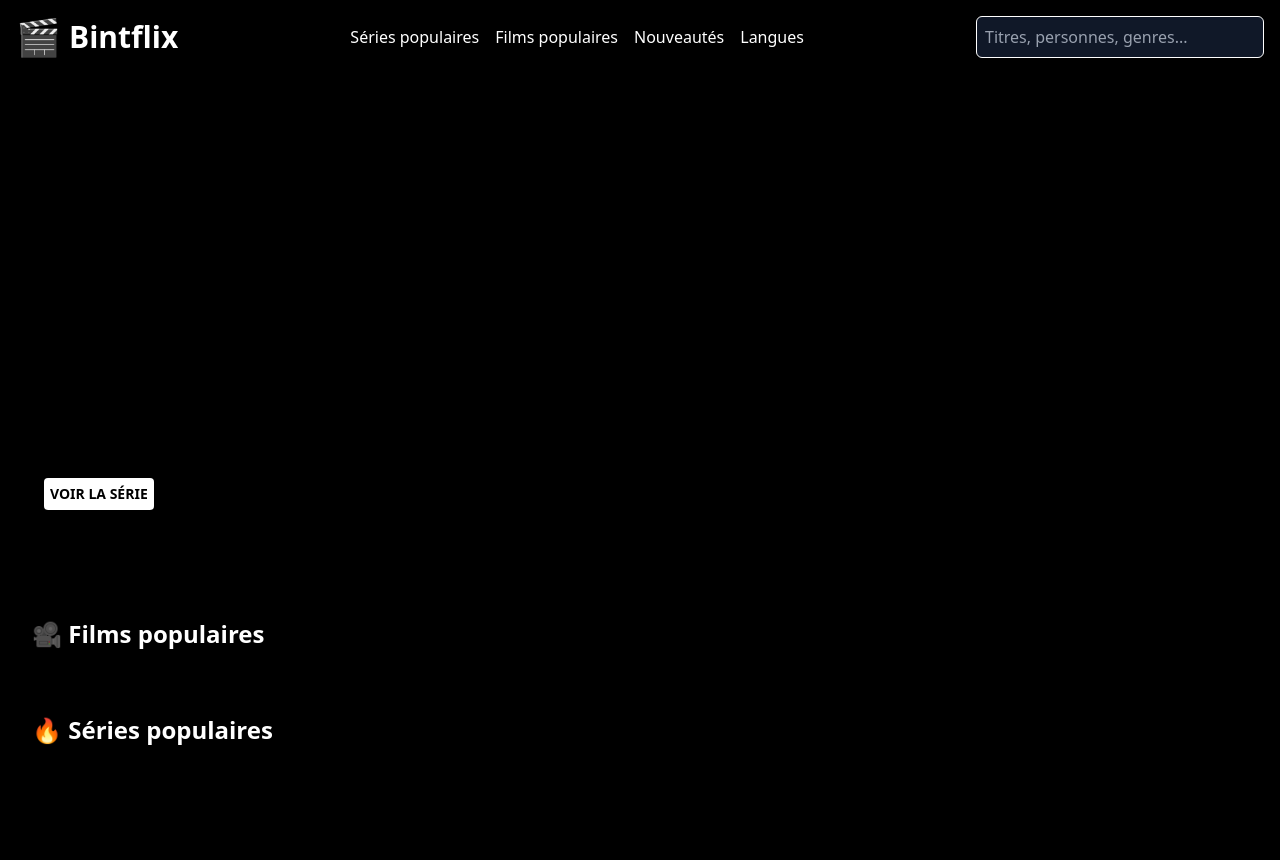
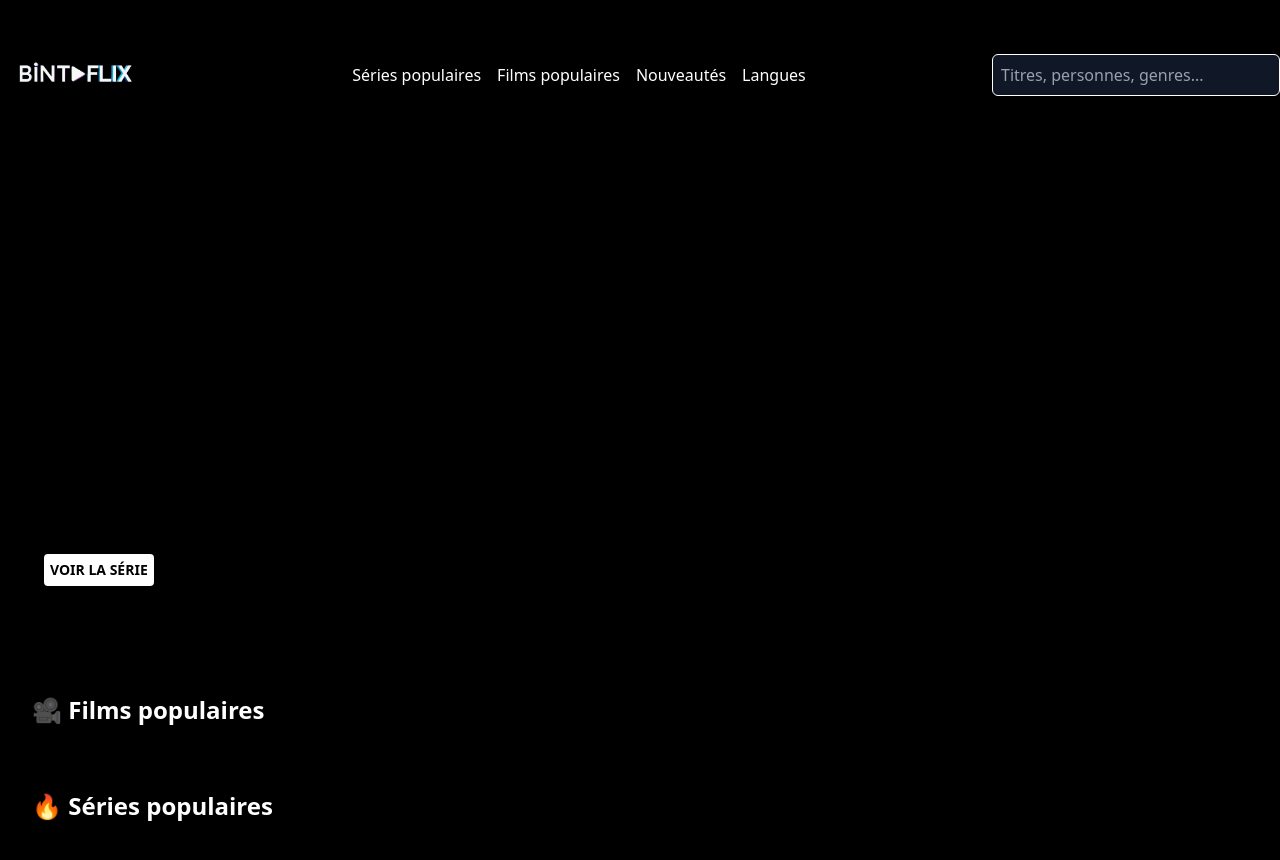
Before and after one commit to 221bnt-s/bintflix, a plain HTML site: page index.html in a window 1280 px wide. Before the commit the page ends 810 px from the top, so only its background shows below. Drawn offline with nearby package versions, Linux system fonts and the light colour scheme; no server answers.

Commit message:
new-phase1

```diff
--- a/index.html
+++ b/index.html
@@ -3,21 +3,21 @@
 <head>
   <meta charset="UTF-8">
   <meta name="viewport" content="width=device-width, initial-scale=1.0">
-  <title>Bintflex - Accueil</title>
+  <title>Bintflix</title>
   <script src="https://cdn.jsdelivr.net/npm/@tailwindcss/browser@4"></script>
   <link rel="stylesheet" href="style.css">
 
 </head>
 <body class="bg-black text-white">
 
-  <header class="bg-black text-white p-4 shadow-md sticky top-0 z-50">
+  <header class="bg-black text-white shadow-md sticky top-0 z-50">
     <div class="container mx-auto flex flex-col sm:flex-row justify-between items-center gap-4">
-      <div class="flex items-center gap-2">
-        <span class="text-4xl">🎬</span>
-        <h1 class="text-2xl sm:text-3xl font-bold">Bintflix</h1>
+      <div>
+        <img src="logo-nonebackground.png" alt="" style="width: 150px;">
       </div>
 
       <nav class="flex flex-wrap justify-center sm:justify-start gap-4">
+        <button class="hover:text-red-500 transition-colors"><a href="index.html" class="text-white"></a></button>
         <button class="hover:text-red-500 transition-colors" id="btn-series">Séries populaires</button>
         <button class="hover:text-red-500 transition-colors" id="btn-films">Films populaires</button>
         <button class="hover:text-red-500 transition-colors">Nouveautés</button>
```
Also changed, not shown: hero.webp (deleted), logo-nonebackground.png (added), logo.png (added).
